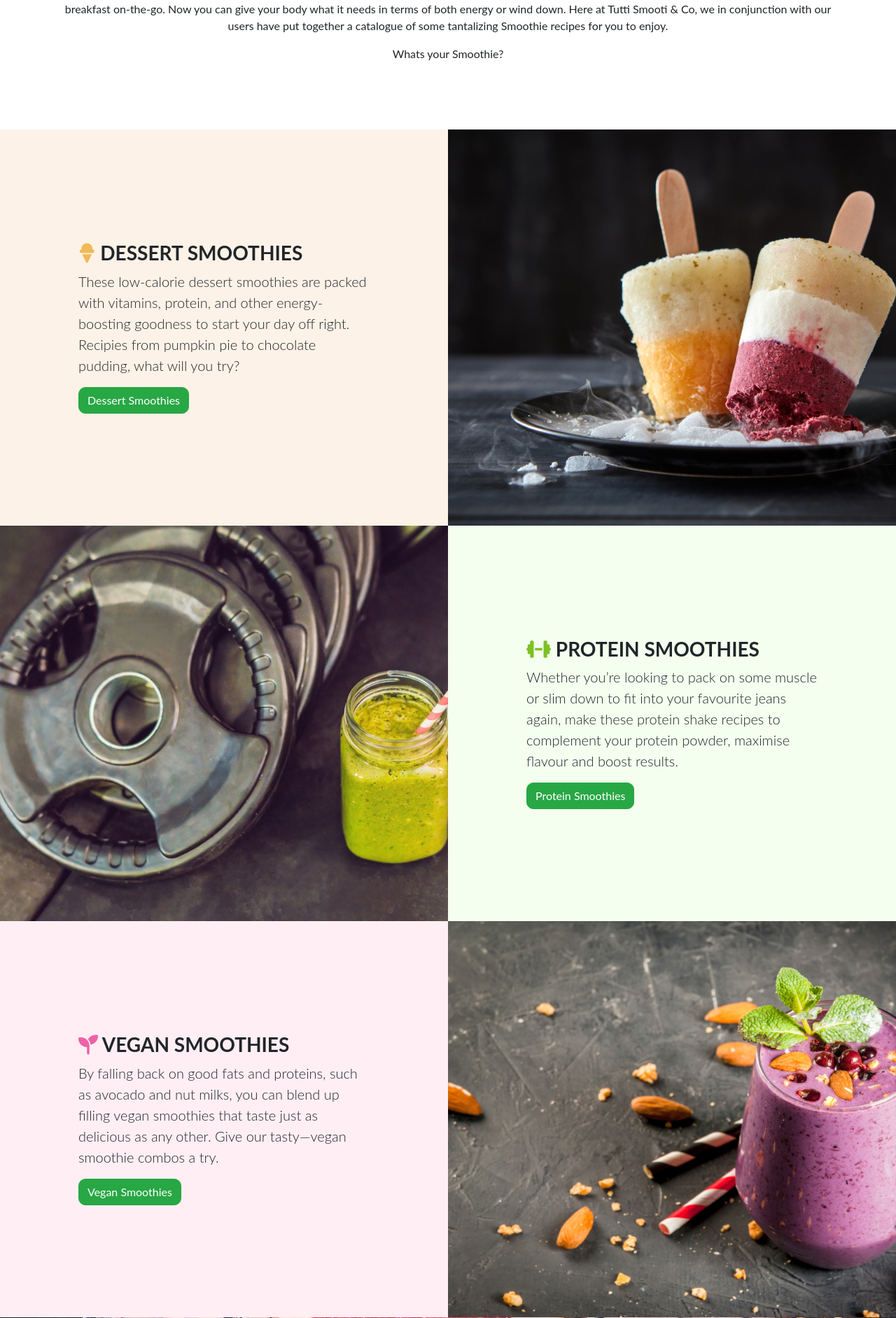
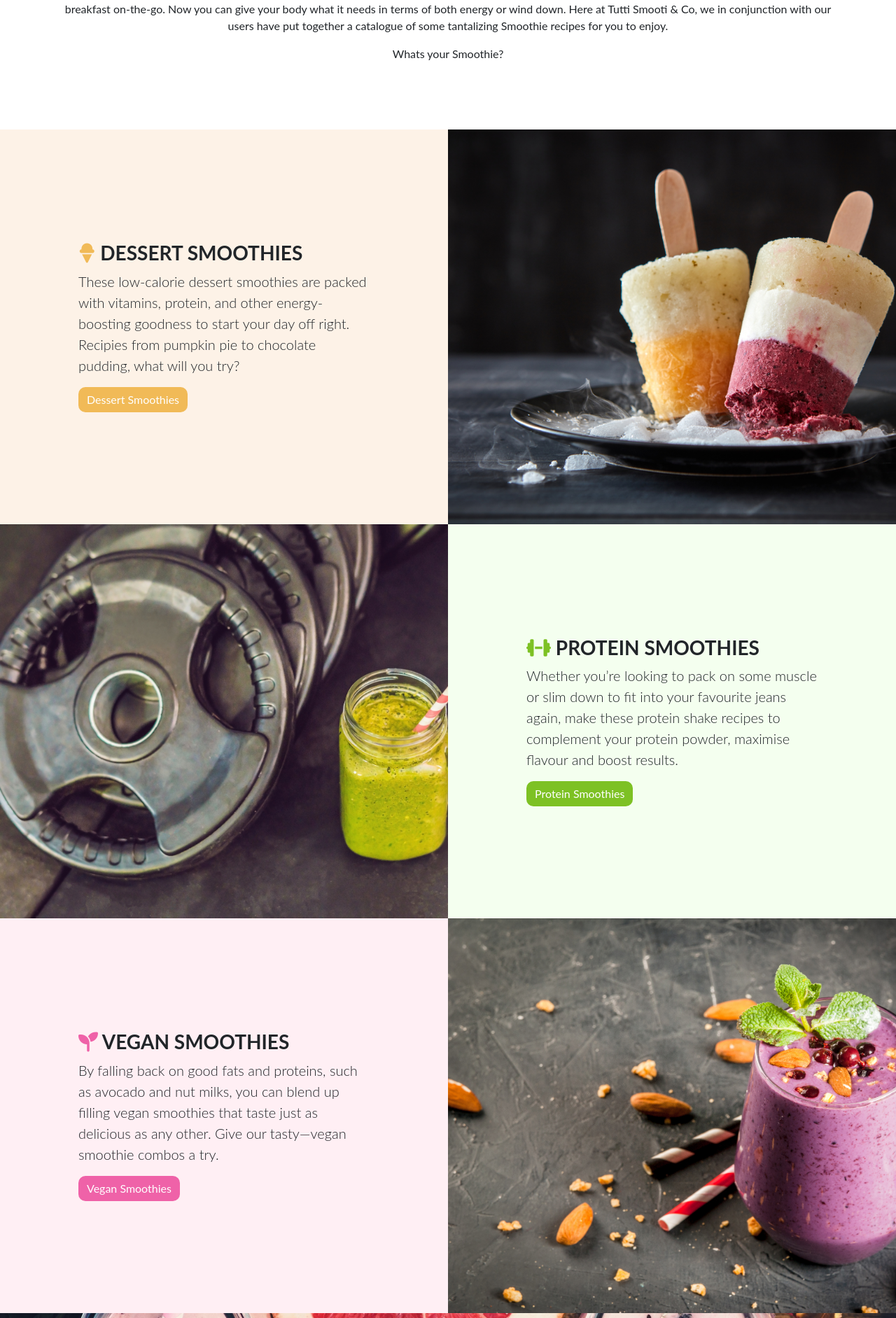
Before and after one commit to fudge88/MS3project, a Flask app: page / in a window 1280 px wide. Shown: the part 778-2661 px from the top of the page at 70% size. Run offline with Flask 2, Linux system fonts and the light colour scheme; data that the repository does not hold is empty; some libraries are stand-ins or nearby versions.

Commit message:
colour change on index buttons

```diff
--- a/static/main.css
+++ b/static/main.css
@@ -368,7 +368,20 @@ footer.footer{
     border-radius: 10px;
     width: fit-content;
 }
+.dessertBtn{
+    background-color: #f1ba57;
+    border: #f1ba57;
+}
 
+.veganBtn{
+    background-color: #ef62a8;
+    border: #ef62a8;
+}
+
+.proteinBtn{
+    background-color: #7dc124;
+    border: #7dc124;
+}
 
 /* ---SMOOTHIE CARDS--- */
 .card{
--- a/templates/index.html
+++ b/templates/index.html
@@ -94,7 +94,7 @@
         </p>
         <!-- hard-coded call for the category function, embeded in the button to display Dessert smoothies only -->
         <div class="category-btn">
-          <a class="btn btn-success mt-3 mb-5" href="{{ url_for('browse_category', category='Dessert' ) }}" role="button">Dessert Smoothies</a>
+          <a class="btn btn-success mt-3 mb-5 dessertBtn" href="{{ url_for('browse_category', category='Dessert' ) }}" role="button">Dessert Smoothies</a>
         </div>
       </div>
     </div>
@@ -114,7 +114,7 @@
         </p>
         <!-- hard-coded call for the category function, embeded in the button to display Protein smoothies only -->
         <div class="category-btn">
-        <a class="btn btn-success mt-3 mb-5" href="{{ url_for('browse_category', category='Protein') }}" role="button">Protein Smoothies</a>
+        <a class="btn btn-success mt-3 mb-5 proteinBtn" href="{{ url_for('browse_category', category='Protein') }}" role="button">Protein Smoothies</a>
         </div>
       </div>
     </div>
@@ -134,7 +134,7 @@
         </p>
         <!-- hard-coded call for the category function, embeded in the button to display Vegan smoothies only -->
         <div class="category-btn">
-          <a class="btn btn-success mt-3 mb-5" href="{{ url_for('browse_category', category='Vegan') }}" role="button">Vegan Smoothies</a>
+          <a class="btn btn-success mt-3 mb-5 veganBtn" href="{{ url_for('browse_category', category='Vegan') }}" role="button">Vegan Smoothies</a>
         </div>
       </div>
     </div>
```
Also changed, not shown: tests/test.py (added).
